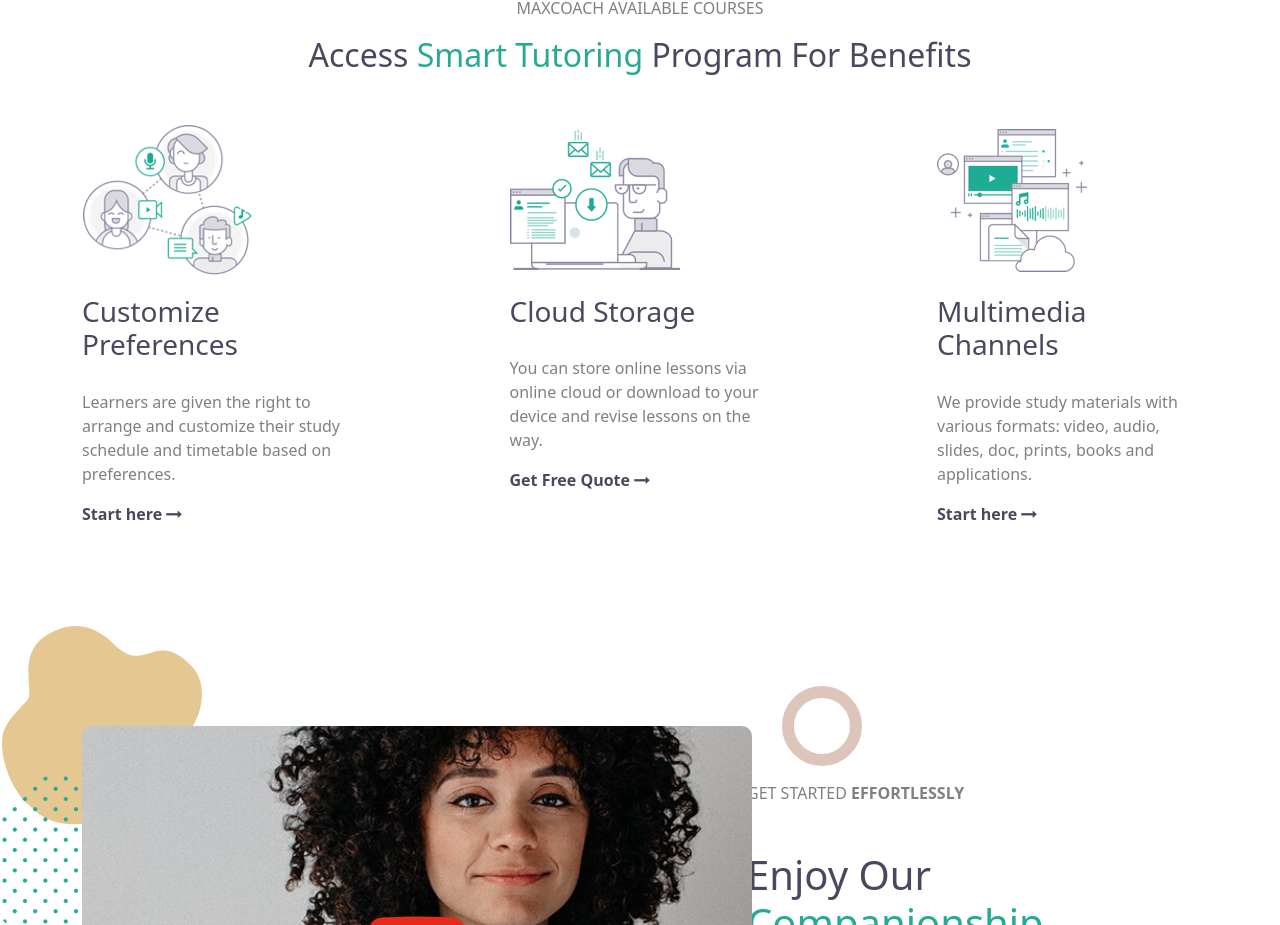
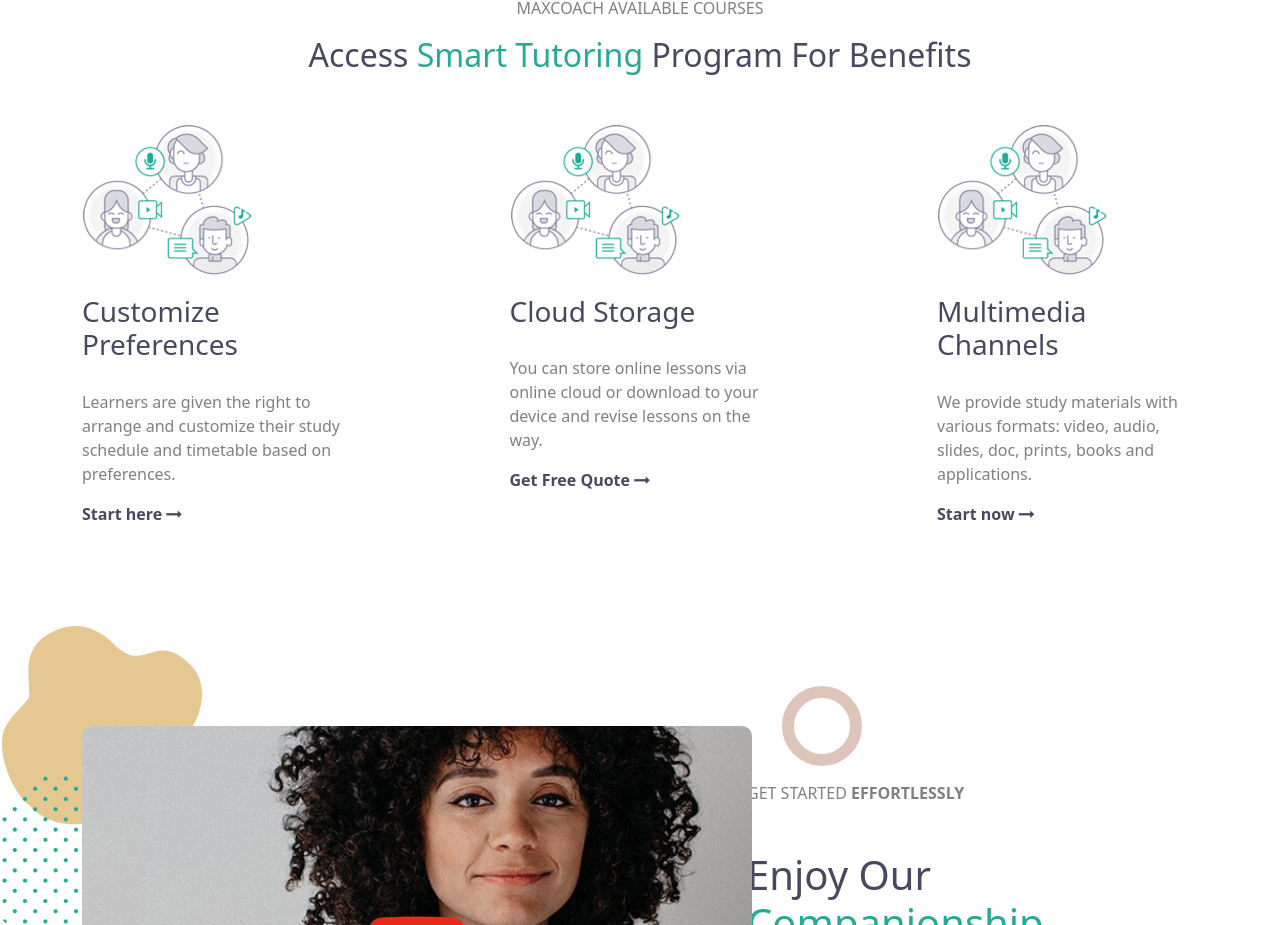
Before and after one commit to Obez99/proj-html-vuejs, a Vue app: page / in a window 1280 px wide. Shown: the part 2415-3340 px from the top of the page. Built offline with nearby package versions, Linux system fonts and the light colour scheme.

Commit message:
Makes SmartTutoring component dynamic by adding Benefit component

```diff
--- a/src/App.vue
+++ b/src/App.vue
@@ -1,8 +1,8 @@
 <template>
   <div id="app">
     <Header></Header>
-    <Main></Main>
-    <Footer></Footer>
+    <Main :mainPath="mainPath"></Main>
+    <Footer :mainPath="mainPath"></Footer>
   </div>
 </template>
 
@@ -17,6 +17,12 @@ export default {
     Main,
     Footer,
   },
+
+  data() {
+    return {
+      mainPath: "https://maxcoach.thememove.com/main/",
+    };
+  },
 };
 </script>
 
--- a/src/components/Footer.vue
+++ b/src/components/Footer.vue
@@ -1,6 +1,6 @@
 <template>
   <footer>
-    <FooterLists></FooterLists>
+    <FooterLists :mainPath="mainPath"></FooterLists>
 
     <div>
       <p class="copyright-statement text-center">
@@ -15,6 +15,7 @@ import FooterLists from "./footer-components/FooterLists.vue";
 export default {
   name: "Footer",
   components: { FooterLists },
+  props: { mainPath: String },
 };
 </script>
 
--- a/src/components/Main.vue
+++ b/src/components/Main.vue
@@ -2,7 +2,7 @@
   <main>
     <Download></Download>
     <Courses></Courses>
-    <SmartTutoring></SmartTutoring>
+    <SmartTutoring :mainPath="mainPath"></SmartTutoring>
     <VideoSection></VideoSection>
     <TopLearners></TopLearners>
     <Statistics></Statistics>
@@ -35,6 +35,7 @@ export default {
     Newsletters,
     SideBar,
   },
+  props: { mainPath: String },
 };
 </script>
 
--- a/src/components/footer-components/FooterLists.vue
+++ b/src/components/footer-components/FooterLists.vue
@@ -21,9 +21,9 @@ import Information from "./Information.vue";
 export default {
   name: "FooterLists",
   components: { Address, Explore, Information },
+  props: { mainPath: String },
   data() {
     return {
-      mainPath: "https://maxcoach.thememove.com/main/",
       addressList: [
         {
           type: "Street",
--- a/src/components/main-components/SmartTutoring.vue
+++ b/src/components/main-components/SmartTutoring.vue
@@ -1,5 +1,6 @@
 <template>
   <section>
+    <!--Smart Tutoring Header !-->
     <div class="smart-tutoring-header text-center">
       <p>MAXCOACH AVAILABLE COURSES</p>
       <h2>Access <a href="#">Smart Tutoring</a> Program For Benefits</h2>
@@ -7,63 +8,53 @@
 
     <div class="container">
       <div class="row justify-content-between">
-        <div class="col-3">
-          <img
-            src="../../assets/home-2-image-box-01.png"
-            alt="customize-preferences"
-          />
-
-          <div class="benefit-description">
-            <h3>Customize Preferences</h3>
-            <p>
-              Learners are given the right to arrange and customize their study
-              schedule and timetable based on preferences.
-            </p>
-            <a href="#">Start here <i class="fa fa-long-arrow-right"></i></a>
-          </div>
-        </div>
-
-        <div class="col-3">
-          <img
-            src="../../assets/about-us-02-image-box-02.png"
-            alt="customize-preferences"
-          />
-
-          <div class="benefit-description">
-            <h3>Cloud Storage</h3>
-            <p>
-              You can store online lessons via online cloud or download to your
-              device and revise lessons on the way.
-            </p>
-            <a href="#"
-              >Get Free Quote <i class="fa fa-long-arrow-right"></i
-            ></a>
-          </div>
-        </div>
-
-        <div class="col-3">
-          <img
-            src="../../assets/home-2-image-box-03.png"
-            alt="customize-preferences"
-          />
-
-          <div class="benefit-description">
-            <h3>Multimedia Channels</h3>
-            <p>
-              We provide study materials with various formats: video, audio,
-              slides, doc, prints, books and applications.
-            </p>
-            <a href="#">Start here <i class="fa fa-long-arrow-right"></i></a>
-          </div>
-        </div>
+        <Benefit
+          v-for="(benefit, i) in benefitsList"
+          :key="i"
+          :benefit="benefitsList[i]"
+        ></Benefit>
       </div>
     </div>
   </section>
 </template>
 
 <script>
+import Benefit from "./main-sub-components/Benefit.vue";
 export default {
   name: "SmartTutoring",
+  components: { Benefit },
+  props: { mainPath: String },
+
+  data() {
+    return {
+      benefitsList: [
+        {
+          image: require("../../assets/home-2-image-box-01.png"),
+          title: "Customize Preferences",
+          description:
+            "Learners are given the right to arrange and customize their study schedule and timetable based on preferences.",
+          linkText: "Start here",
+          linkRef: this.mainPath + "about-us-03",
+        },
+        {
+          image: require("../../assets/home-2-image-box-01.png"),
+          title: "Cloud Storage",
+          description:
+            "You can store online lessons via online cloud or download to your device and revise lessons on the way.",
+          linkText: "Get Free Quote",
+          linkRef: this.mainPath + "about-us-03",
+        },
+        {
+          image: require("../../assets/home-2-image-box-01.png"),
+          title: "Multimedia Channels",
+          description:
+            "We provide study materials with various formats: video, audio, slides, doc, prints, books and applications.",
+          linkText: "Start now",
+          linkRef: this.mainPath + "about-us-03",
+        },
+      ],
+    };
+  },
 };
 </script>
 
--- /dev/null
+++ b/src/components/main-components/main-sub-components/Benefit.vue
@@ -0,0 +1,25 @@
+<template>
+  <div class="col-3">
+    <img :src="benefit.image" :alt="benefit.title" />
+
+    <div class="benefit-description">
+      <h3>{{ benefit.title }}</h3>
+      <p>
+        {{ benefit.description }}
+      </p>
+      <a :href="benefit.linkRef"
+        >{{ benefit.linkText }} <i class="fa fa-long-arrow-right"></i
+      ></a>
+    </div>
+  </div>
+</template>
+
+<script>
+export default {
+  name: "Benefit",
+  props: { benefit: Object },
+};
+</script>
+
+<style>
+</style>
```
Also changed, not shown: 7 other files (tests, documents, lock files or other folders).
